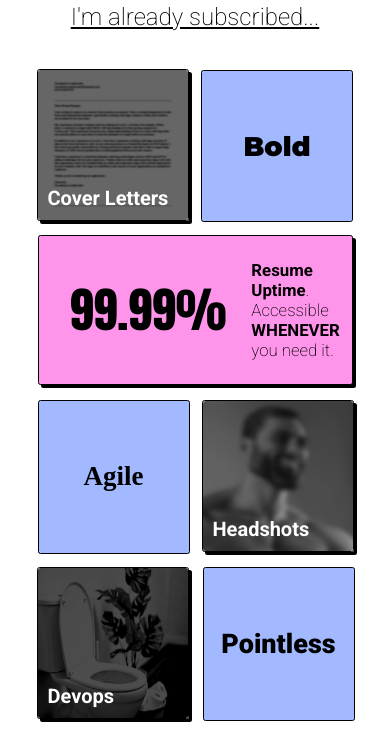
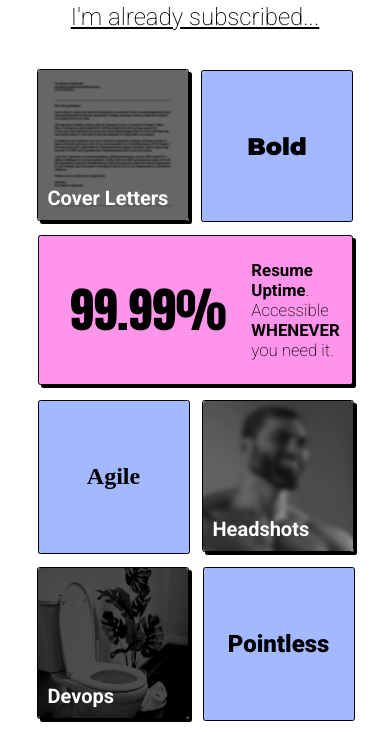
Before and after one commit to landaverdend/portfolio-site, a React (Vite) app in the folder frontend/: page /SplashView in a window 390 px wide. Shown: the part 818-1550 px from the top of the page. Built offline with nearby package versions, Linux system fonts and the light colour scheme; a web font is replaced by a local one.

Commit message:
fixed some css bugs.

```diff
--- a/frontend/src/views/splashView/coverLetterSection/cover-letter-section.css
+++ b/frontend/src/views/splashView/coverLetterSection/cover-letter-section.css
@@ -22,7 +22,7 @@
     }
 
     p {
-       max-width: 80%;
+      max-width: 80%;
     }
 
     img {
@@ -54,12 +54,7 @@
     flex-direction: column;
     align-items: stretch;
 
-    width: 100vw;
-    overflow: hidden;
-
-
     .panel-one {
-
       img {
         width: 300px;
         height: 300px;
@@ -69,5 +64,8 @@
         max-width: 100%;
       }
     }
+
+    .panel-two {
+    }
   }
 }
--- a/frontend/src/views/splashView/splashGrid/splash-grid.css
+++ b/frontend/src/views/splashView/splashGrid/splash-grid.css
@@ -145,7 +145,7 @@
     align-self: center;
 
     .tile-text {
-      font-size: 27px;
+      font-size: 24px;
       font-weight: 900;
     }
   }
```
